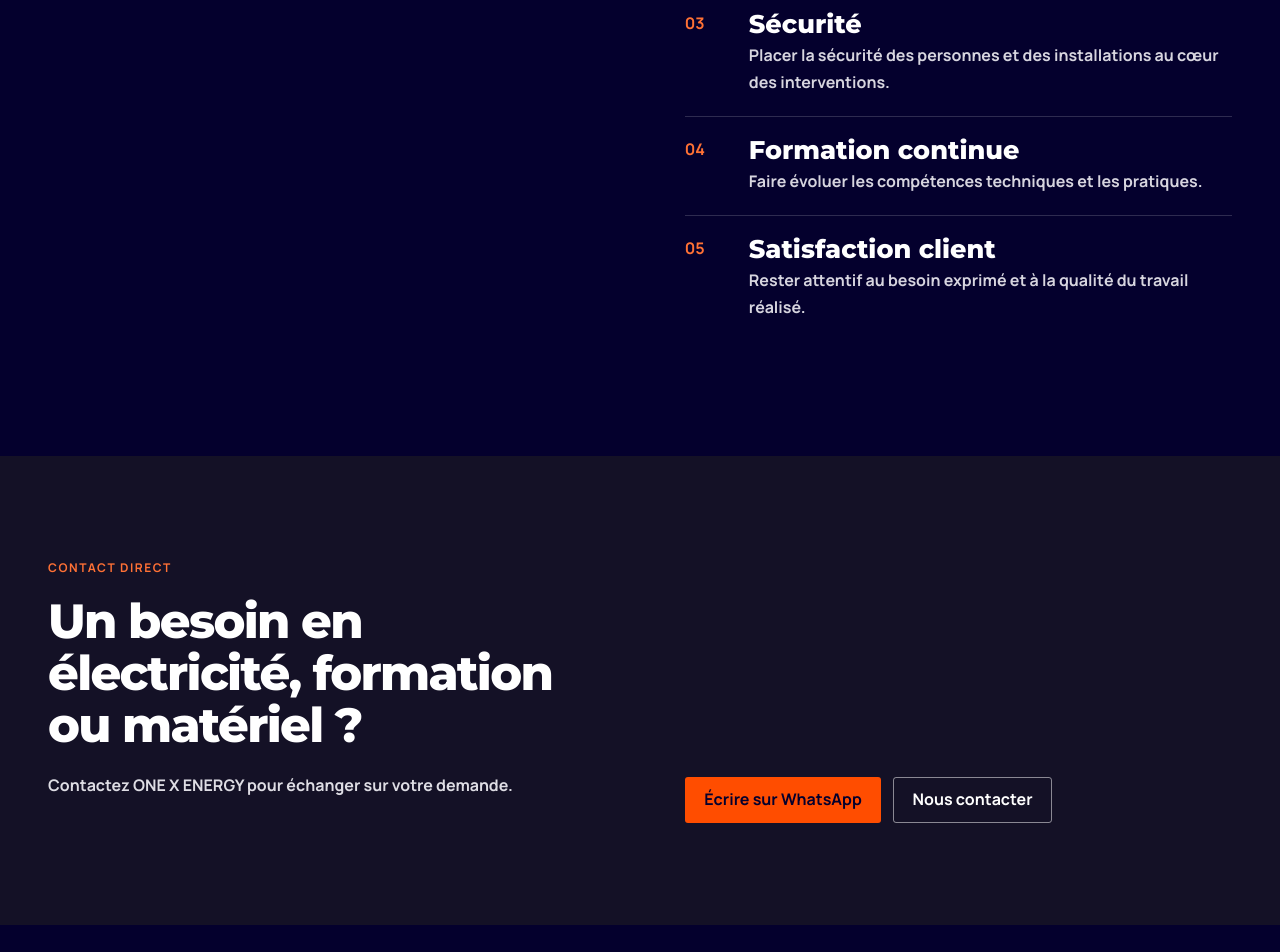
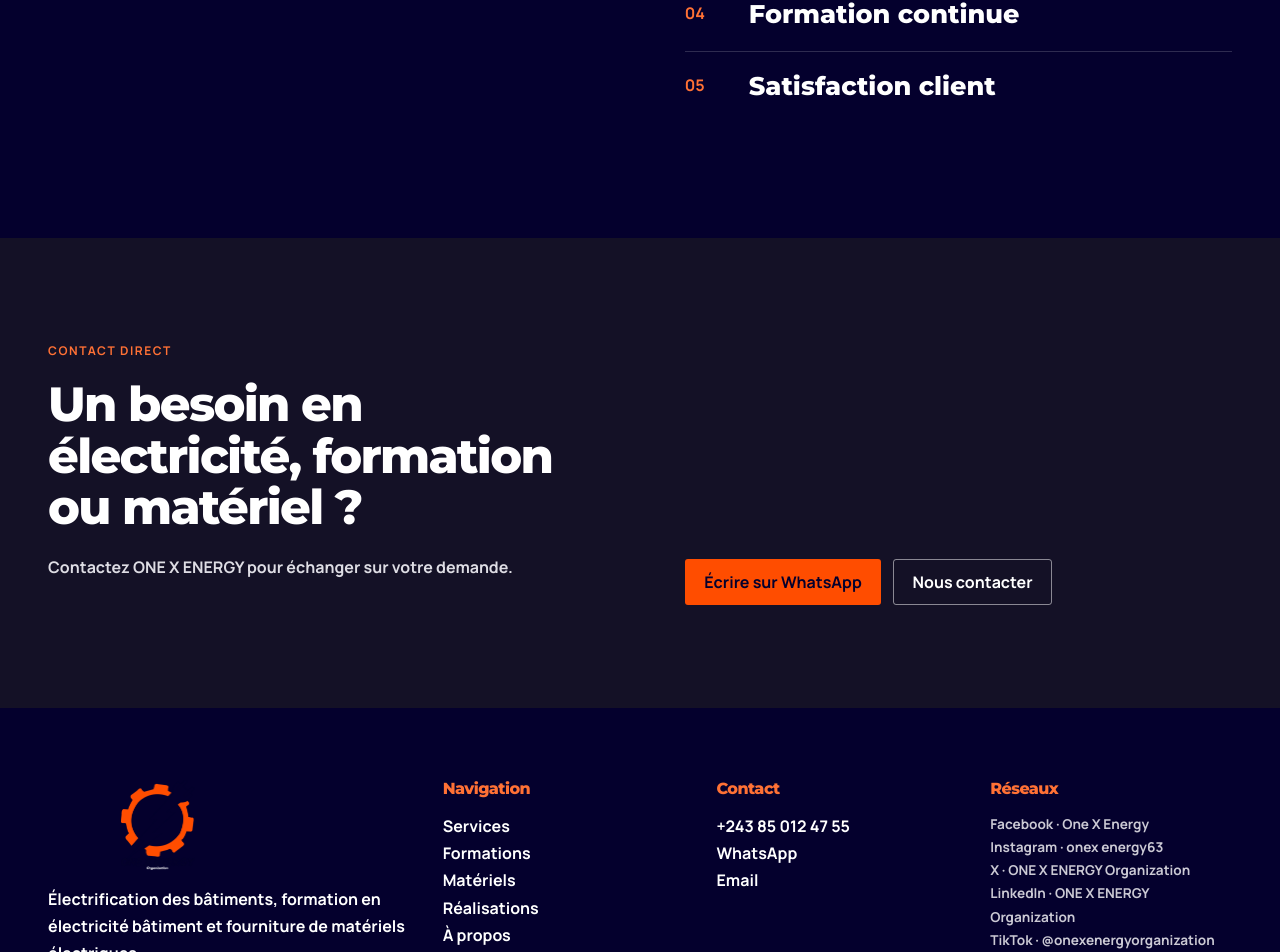
Before and after one commit to AckeemMbuebua/one_x_energy, an Angular app: page / in a window 1280 px wide. Shown: the part 4785-5737 px from the top of the page. Built offline with nearby package versions, Linux system fonts and the light colour scheme.

Commit message:
fix: align public content with official business information

```diff
--- a/src/app/core/layout/footer.component.ts
+++ b/src/app/core/layout/footer.component.ts
@@ -1,4 +1,4 @@
 import { Component } from '@angular/core';
 import { RouterLink } from '@angular/router';
-@Component({ selector: 'app-footer', imports: [RouterLink], template: `<footer class="site-footer"><div class="shell footer-grid"><div class="footer-brand"><img src="assets/images/logo-light.png" alt="ONE X ENERGY Organization" width="220" height="84"><p>Électrification des bâtiments, formation technique et fourniture de matériels électriques.</p></div><div><h2>Navigation</h2><ul><li><a routerLink="/services">Services</a></li><li><a routerLink="/formations">Formations</a></li><li><a routerLink="/materiels">Matériels</a></li><li><a routerLink="/realisations">Réalisations</a></li><li><a routerLink="/a-propos">À propos</a></li></ul></div><div><h2>Contact</h2><ul><li><a href="tel:+243850124755">+243 85 012 47 55</a></li><li><a href="https://wa.me/243850124755">WhatsApp</a></li><li><a href="mailto:onexenergyorganization@gmail.com">Email</a></li></ul></div><div><h2>Réseaux</h2><p class="social-names">Facebook · One X Energy<br>Instagram · onex energy63<br>X · ONE X ENERGY Organization<br><a href="https://www.linkedin.com/in/one-x-energy-organization-b3a0b339a" target="_blank" rel="noopener noreferrer">LinkedIn · ONE X ENERGY Organization</a><br>TikTok · @onexenergyorganization</p></div></div><div class="shell copyright">© {{ year }} ONE X ENERGY Organization</div></footer>` })
+@Component({ selector: 'app-footer', imports: [RouterLink], template: `<footer class="site-footer"><div class="shell footer-grid"><div class="footer-brand"><img src="assets/images/logo-light.png" alt="ONE X ENERGY Organization" width="220" height="84"><p>Électrification des bâtiments, formation en électricité bâtiment et fourniture de matériels électriques.</p></div><div><h2>Navigation</h2><ul><li><a routerLink="/services">Services</a></li><li><a routerLink="/formations">Formations</a></li><li><a routerLink="/materiels">Matériels</a></li><li><a routerLink="/realisations">Réalisations</a></li><li><a routerLink="/a-propos">À propos</a></li></ul></div><div><h2>Contact</h2><ul><li><a href="tel:+243850124755">+243 85 012 47 55</a></li><li><a href="https://wa.me/243850124755">WhatsApp</a></li><li><a href="mailto:onexenergyorganization@gmail.com">Email</a></li></ul></div><div><h2>Réseaux</h2><p class="social-names">Facebook · One X Energy<br>Instagram · onex energy63<br>X · ONE X ENERGY Organization<br><a href="https://www.linkedin.com/in/one-x-energy-organization-b3a0b339a" target="_blank" rel="noopener noreferrer">LinkedIn · ONE X ENERGY Organization</a><br>TikTok · @onexenergyorganization</p></div></div><div class="shell copyright">© {{ year }} ONE X ENERGY Organization</div></footer>` })
 export class FooterComponent { readonly year = new Date().getFullYear(); }
--- a/src/app/features/home/home.component.html
+++ b/src/app/features/home/home.component.html
@@ -8,5 +8,5 @@
 <section class="section training-feature"><div class="shell training-grid"><div><p class="eyebrow light">02 — Formation</p><h2>Se former à l’électricité bâtiment</h2><p>ONE X ENERGY propose des formations techniques de base et avancées destinées aux jeunes, étudiants, techniciens et professionnels souhaitant développer leurs compétences en électricité bâtiment.</p><a class="button accent" routerLink="/formations">Voir les formations</a></div><div class="audiences"><p>Pour qui ?</p><ul><li>Jeunes</li><li>Étudiants</li><li>Techniciens</li><li>Professionnels souhaitant se spécialiser</li></ul></div></div></section>
 <section class="section materials-feature"><div class="shell materials-grid"><div class="materials-copy"><p class="eyebrow">03 — Matériels</p><h2>Matériels et équipements électriques</h2><p>ONE X ENERGY accompagne les besoins en matériels liés aux installations électriques.</p><a class="text-link" routerLink="/materiels">Voir les matériels <span>→</span></a></div><ol class="inventory"><li><span>01</span>Câbles</li><li><span>02</span>Interrupteurs</li><li><span>03</span>Disjoncteurs</li><li><span>04</span>Luminaires</li><li><span>05</span>Tableaux électriques</li><li><span>06</span>Autres équipements</li></ol><img src="assets/images/switch-wiring.webp" alt="Mécanisme d’interrupteur et conducteurs électriques" width="900" height="900" loading="lazy"></div></section>
 <section class="section projects-preview"><div class="shell"><div class="section-head"><div><p class="eyebrow">Sur le terrain</p><h2>Réalisations documentées</h2></div><a class="text-link" routerLink="/realisations">Voir les réalisations <span>→</span></a></div><div class="project-images"><figure><img src="assets/images/hero-work.webp" alt="Préparation d’un réseau électrique intégré à une dalle" width="1920" height="1080" loading="lazy"><figcaption>Préparation d’une installation électrique avant coulage.</figcaption></figure><figure><img src="assets/images/finished-installation.webp" alt="Éclairage mural et éclairage indirect installés dans un intérieur" width="1000" height="750" loading="lazy"><figcaption>Équipements électriques visibles dans un intérieur terminé.</figcaption></figure></div></div></section>
-<section class="section values-section"><div class="shell values-grid"><div><p class="eyebrow light">Nos principes</p><h2>Une pratique guidée par des principes simples</h2></div><ol><li><span>01</span><div><h3>Professionnalisme</h3><p>Travailler avec méthode, clarté et rigueur à chaque étape.</p></div></li><li><span>02</span><div><h3>Intégrité</h3><p>Communiquer de manière transparente et respecter les engagements pris.</p></div></li><li><span>03</span><div><h3>Sécurité</h3><p>Placer la sécurité des personnes et des installations au cœur des interventions.</p></div></li><li><span>04</span><div><h3>Formation continue</h3><p>Faire évoluer les compétences techniques et les pratiques.</p></div></li><li><span>05</span><div><h3>Satisfaction client</h3><p>Rester attentif au besoin exprimé et à la qualité du travail réalisé.</p></div></li></ol></div></section>
+<section class="section values-section"><div class="shell values-grid"><div><p class="eyebrow light">Nos principes</p><h2>Une pratique guidée par des principes simples</h2></div><ol><li><span>01</span><div><h3>Professionnalisme</h3></div></li><li><span>02</span><div><h3>Intégrité</h3></div></li><li><span>03</span><div><h3>Sécurité</h3></div></li><li><span>04</span><div><h3>Formation continue</h3></div></li><li><span>05</span><div><h3>Satisfaction client</h3></div></li></ol></div></section>
 <app-contact-cta />
--- a/src/app/features/page/content-page.component.html
+++ b/src/app/features/page/content-page.component.html
@@ -1,7 +1,7 @@
 <section class="page-hero"><img src="{{ page.image }}" alt="{{ page.imageAlt }}" width="1600" height="900"><div class="page-hero-shade"></div><div class="shell page-hero-content"><p class="eyebrow light">{{ page.eyebrow }}</p><h1>{{ page.heading }}</h1><p>{{ page.intro }}</p></div></section>
 @switch (page.type) {
- @case ('services') { <section class="section"><div class="shell editorial-intro"><p class="eyebrow">Nos interventions</p><h2>De l’étude au suivi de l’installation</h2><p>Chaque intervention part du bâtiment et du besoin identifié. Les prestations peuvent concerner une installation à créer, à vérifier, à entretenir ou à dépanner.</p></div><ol class="shell service-list">@for (item of services; track item[0]) { <li><span>{{ item[0] }}</span><h3>{{ item[1] }}</h3><p>{{ item[2] }}</p></li> }</ol></section><section class="process-band"><div class="shell"><p class="eyebrow light">Logique d’intervention</p><div class="process-row"><span>Comprendre le besoin</span><span>Étudier</span><span>Intervenir</span><span>Vérifier</span></div></div></section><app-contact-cta title="Un projet ou une installation à examiner ?" /> }
- @case ('formations') { <section class="section"><div class="shell editorial-intro"><p class="eyebrow">Publics concernés</p><h2>Apprendre ou approfondir la pratique</h2><p>Les formations s’adressent aux jeunes, étudiants, techniciens et professionnels souhaitant se spécialiser.</p></div><div class="shell level-grid"><article><span>01</span><p class="eyebrow">Formation de base</p><h2>Acquérir les fondamentaux</h2><p>Une approche destinée aux personnes qui souhaitent acquérir les notions et pratiques fondamentales de l’électricité bâtiment.</p></article><article><span>02</span><p class="eyebrow light">Formation avancée</p><h2>Renforcer sa maîtrise technique</h2><p>Un approfondissement destiné aux personnes disposant déjà de bases et souhaitant renforcer leur maîtrise technique.</p></article></div></section><app-contact-cta title="Vous souhaitez des informations sur les formations ?" text="Contactez ONE X ENERGY pour préciser votre demande." /> }
+ @case ('services') { <section class="section"><div class="shell editorial-intro"><p class="eyebrow">Nos interventions</p><h2>De l’étude au suivi de l’installation</h2><p>Chaque intervention part du bâtiment et du besoin identifié. Les prestations peuvent concerner une installation à créer, à vérifier, à entretenir ou à dépanner.</p></div><ol class="shell service-list">@for (item of services; track item[0]) { <li><span>{{ item[0] }}</span><h3>{{ item[1] }}</h3><p>{{ item[2] }}</p></li> }</ol></section><app-contact-cta title="Un projet ou une installation à examiner ?" /> }
+ @case ('formations') { <section class="section"><div class="shell editorial-intro"><p class="eyebrow">Publics concernés</p><h2>Apprendre ou approfondir la pratique</h2><p>Les formations s’adressent aux jeunes, étudiants, techniciens et professionnels souhaitant se spécialiser.</p></div><div class="shell level-grid"><article><span>01</span><p class="eyebrow">Formation de base</p><h2>Acquérir les fondamentaux</h2><p>Une approche destinée aux personnes qui souhaitent acquérir les notions et pratiques fondamentales de l’électricité bâtiment.</p></article><article><span>02</span><p class="eyebrow light">Formation avancée</p><h2>Renforcer sa maîtrise technique</h2><p>Une formation destinée à approfondir les connaissances et les pratiques en électricité bâtiment.</p></article></div></section><app-contact-cta title="Vous souhaitez des informations sur les formations ?" text="Contactez ONE X ENERGY pour préciser votre demande." /> }
  @case ('materiels') { <section class="section"><div class="shell materials-page-grid"><div><p class="eyebrow">Familles de matériels</p><h2>Des équipements liés aux installations électriques</h2><p>Vous recherchez une référence ou un équipement précis ? Contactez ONE X ENERGY pour présenter votre besoin.</p><a class="button dark" href="https://wa.me/243850124755">Demander sur WhatsApp</a></div><ol class="large-inventory">@for (item of materials; track item; let i=$index) { <li><span>0{{ i + 1 }}</span>{{ item }}</li> }</ol></div></section><app-contact-cta title="Vous recherchez un matériel électrique ?" /> }
  @case ('realisations') { <section class="section"><div class="shell editorial-intro"><p class="eyebrow">Travaux électriques</p><h2>Installations et travail de terrain</h2><p>Du passage des gaines aux équipements visibles dans les espaces terminés, découvrez différentes étapes du travail électrique.</p></div><div class="shell gallery"><figure class="wide"><img src="assets/images/hero-work.webp" alt="Gaines électriques installées dans une dalle avant coulage" width="1920" height="1080"><figcaption>Préparation d’un réseau de gaines électriques intégré à une dalle.</figcaption></figure><figure><img src="assets/images/finished-installation.webp" alt="Éclairage mural et indirect dans un intérieur" width="1000" height="750"><figcaption>Éclairage et équipements électriques visibles dans un intérieur.</figcaption></figure><figure><img src="assets/images/interior-lighting.webp" alt="Plafond avec éclairages intégrés" width="900" height="1200"><figcaption>Éclairage intégré dans un espace intérieur.</figcaption></figure><figure><img src="assets/images/switch-wiring.webp" alt="Interrupteur en cours de raccordement" width="900" height="900"><figcaption>Appareillage mural en cours de raccordement.</figcaption></figure></div></section><app-contact-cta /> }
  @case ('about') { <section class="section"><div class="shell about-lead"><p class="eyebrow">Notre rôle</p><h2>Installer, transmettre, équiper.</h2><p>L’organisation associe les interventions techniques, le développement des compétences et l’accès au matériel nécessaire aux installations électriques.</p></div><div class="shell axis-grid"><article><span>01</span><h3>Électrification</h3><p>Étude, conception, installation, conformité, maintenance et dépannage.</p></article><article><span>02</span><h3>Formation</h3><p>Formations techniques de base et avancées en électricité bâtiment.</p></article><article><span>03</span><h3>Matériels</h3><p>Fourniture de matériels et équipements électriques.</p></article></div></section><section class="section values-light"><div class="shell"><p class="eyebrow">Principes de travail</p><h2>Ce qui guide l’organisation</h2><ol>@for (value of values; track value; let i=$index) { <li><span>0{{i+1}}</span>{{value}}</li> }</ol></div></section><app-contact-cta /> }
--- a/src/app/features/page/page-data.ts
+++ b/src/app/features/page/page-data.ts
@@ -1,7 +1,7 @@
 export type PageKey = 'services'|'formations'|'materiels'|'realisations'|'about'|'contact'|'notFound';
 export interface PageData { title:string; meta:string; eyebrow:string; heading:string; intro:string; image:string; imageAlt:string; type:PageKey; }
 export const pages: Record<PageKey, PageData> = {
- services:{type:'services',title:'Services électriques | ONE X ENERGY',meta:'Découvrez les services ONE X ENERGY : étude, conception, installation, mise en conformité, maintenance et dépannage électriques.',eyebrow:'Électrification des bâtiments',heading:'Des installations électriques étudiées, réalisées et entretenues.',intro:'ONE X ENERGY intervient sur les installations électriques domestiques et commerciales, de l’étude jusqu’à la maintenance.',image:'assets/images/work-detail.webp',imageAlt:'Réseau de gaines électriques intégré à une dalle'},
+ services:{type:'services',title:'Services électriques | ONE X ENERGY',meta:'Découvrez les services ONE X ENERGY : étude, conception, installation, mise en conformité, maintenance et dépannage électriques.',eyebrow:'Électrification des bâtiments',heading:'Des installations électriques étudiées, réalisées et entretenues.',intro:'ONE X ENERGY intervient sur les installations électriques domestiques et commerciales : étude, conception, réalisation, mise en conformité, maintenance et dépannage.',image:'assets/images/work-detail.webp',imageAlt:'Réseau de gaines électriques intégré à une dalle'},
  formations:{type:'formations',title:'Formation en électricité bâtiment | ONE X ENERGY',meta:'ONE X ENERGY propose des formations techniques de base et avancées en électricité bâtiment pour jeunes, étudiants, techniciens et professionnels.',eyebrow:'Formation en électricité bâtiment',heading:'Développer des compétences techniques en électricité bâtiment.',intro:'ONE X ENERGY propose des formations techniques de base et avancées à différents profils souhaitant apprendre ou approfondir l’électricité bâtiment.',image:'assets/images/switch-wiring.webp',imageAlt:'Conducteurs raccordés à un mécanisme électrique'},
  materiels:{type:'materiels',title:'Matériels électriques | ONE X ENERGY',meta:'ONE X ENERGY distribue des câbles, interrupteurs, disjoncteurs, luminaires, tableaux et autres matériels électriques.',eyebrow:'Matériels électriques',heading:'Les équipements essentiels pour vos installations.',intro:'ONE X ENERGY distribue différents matériels et équipements utilisés dans les installations électriques.',image:'assets/images/switch-wiring.webp',imageAlt:'Mécanisme d’interrupteur et conducteurs électriques'},
  realisations:{type:'realisations',title:'Réalisations | ONE X ENERGY',meta:'Découvrez les réalisations et interventions présentées par ONE X ENERGY.',eyebrow:'Réalisations',heading:'Le travail se montre sur le terrain.',intro:'Découvrez une sélection d’installations électriques et d’interventions réalisées sur le terrain.',image:'assets/images/hero-work.webp',imageAlt:'Réseau électrique préparé dans une dalle de bâtiment'},
```
Also changed, not shown: 3 other files (tests, documents, lock files or other folders).
